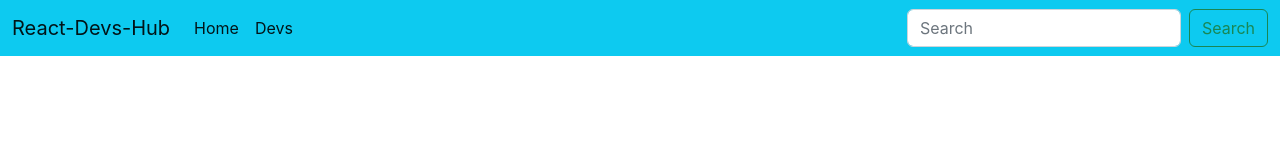
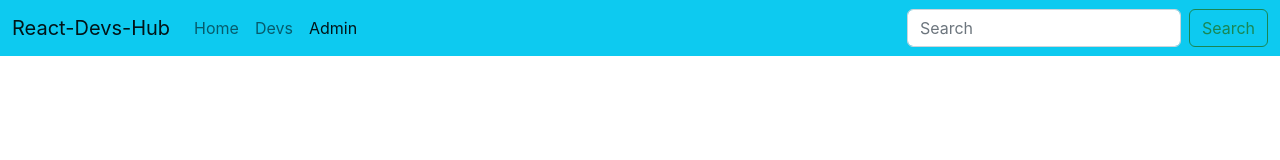
Before and after one commit to ndurivin/dev-hub, a React (Create React App) app: page / in a window 1280 px wide. Shown: the top 160 px of the page. Built offline with nearby package versions, Linux system fonts and the light colour scheme; the HTML template or start-up script is replaced by a standard one.

Commit message:
Add the Admin link to navbar

```diff
--- a/src/components/Navbar.js
+++ b/src/components/Navbar.js
@@ -13,10 +13,13 @@ const Navbar = () => {
             <div className="collapse navbar-collapse" id="navbarSupportedContent">
                 <ul className="navbar-nav me-auto mb-2 mb-lg-0">
                     <li className="nav-item">
-                        <Link to="/" className="nav-link active" aria-current="page">Home</Link>
+                        <Link to="/" className="nav-link " aria-current="page">Home</Link>
                     </li>
                     <li className="nav-item">
-                        <Link to="/devs" className="nav-link active" aria-current>Devs</Link>
+                        <Link to="/devs" className="nav-link " aria-current>Devs</Link>
+                    </li>
+                    <li className="nav-item">
+                        <Link to="/admin" className="nav-link active" aria-current>Admin</Link>
                     </li>
                     </ul>
                 <form className="d-flex" role="search">
```
